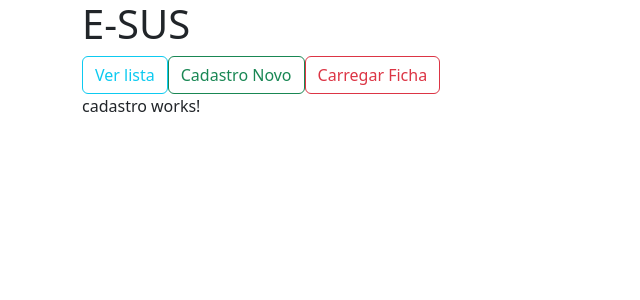
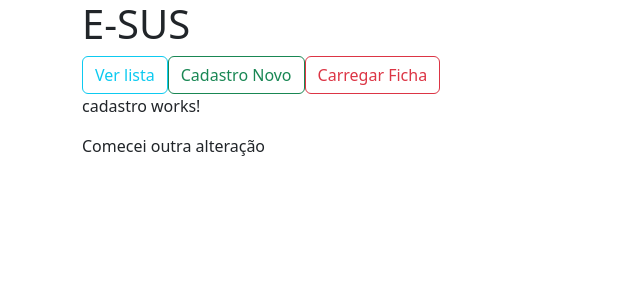
Before and after one commit to vitjmmf/ubs-repo, an Angular app in the folder frontend/: page /cadastro in a window 1280 px wide. Shown: the top 300 px of the page, without its empty margins (0-640 px from the left). Built offline with nearby package versions, Linux system fonts and the light colour scheme.

Commit message:
Notebook do professor

```diff
--- a/frontend/src/app/cadastro/cadastro.component.html
+++ b/frontend/src/app/cadastro/cadastro.component.html
@@ -1 +1,3 @@
 <p>cadastro works!</p>
+
+<p>Comecei outra alteração</p>
```
